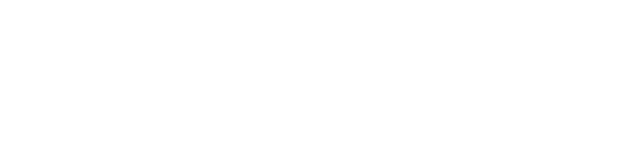
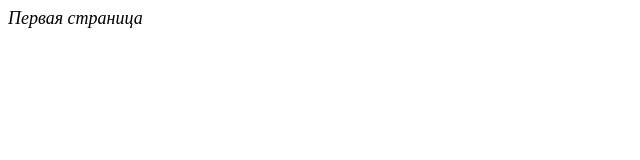
Before and after one commit to KrylovVI/first-project, a plain HTML site: page index.html in a window 1280 px wide. Shown: the whole page, without its empty margins (0-640 px from the left). Drawn offline with Linux system fonts and the light colour scheme; files whose address does not match are found by name.

Commit message:
Созданите первой страницы

```diff
--- a/index.html
+++ b/index.html
@@ -7,6 +7,9 @@
     <title>First project</title>
 </head>
 <body>
+    <section>
+        <div>Первая страница</div>
+    </section>
 
 </body>
 </html>
```
